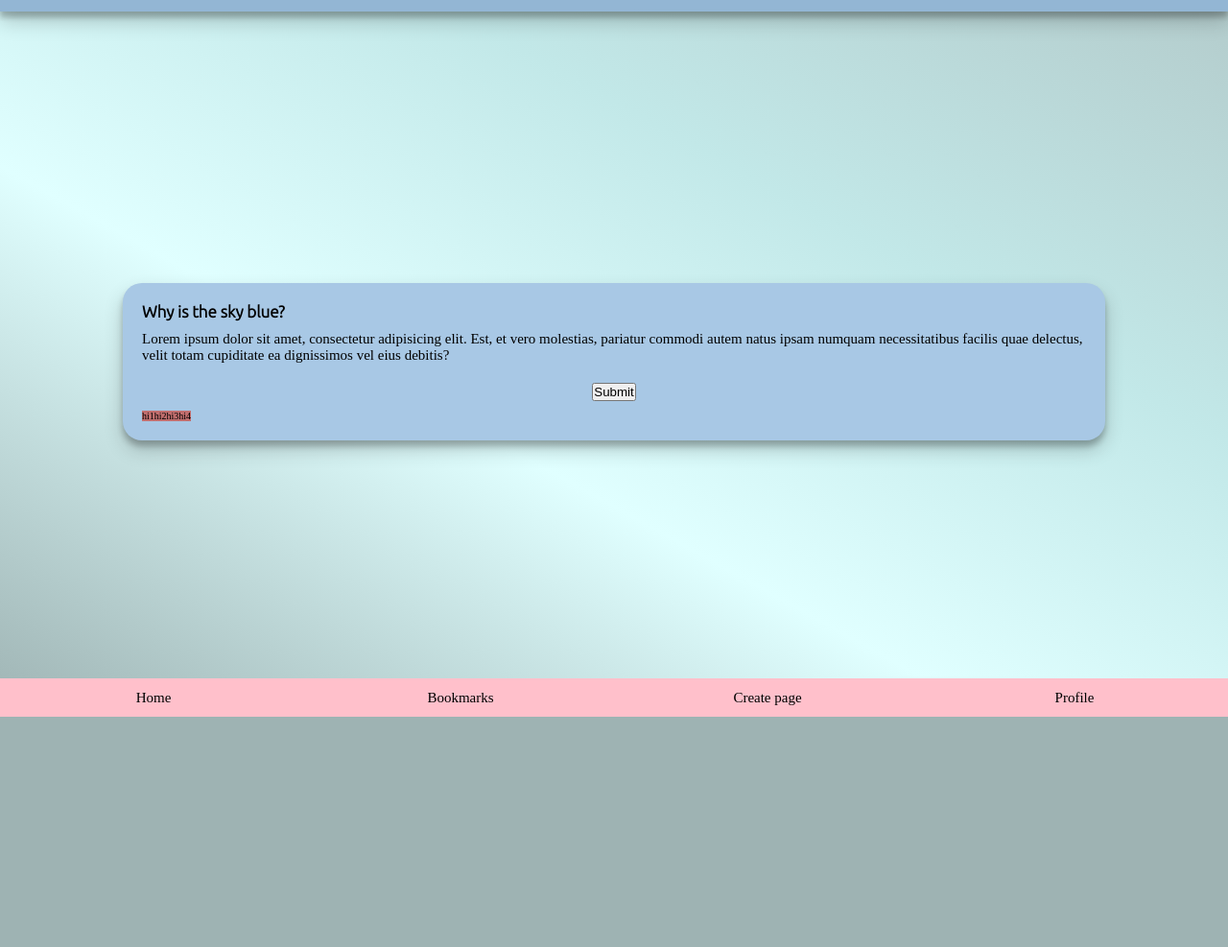
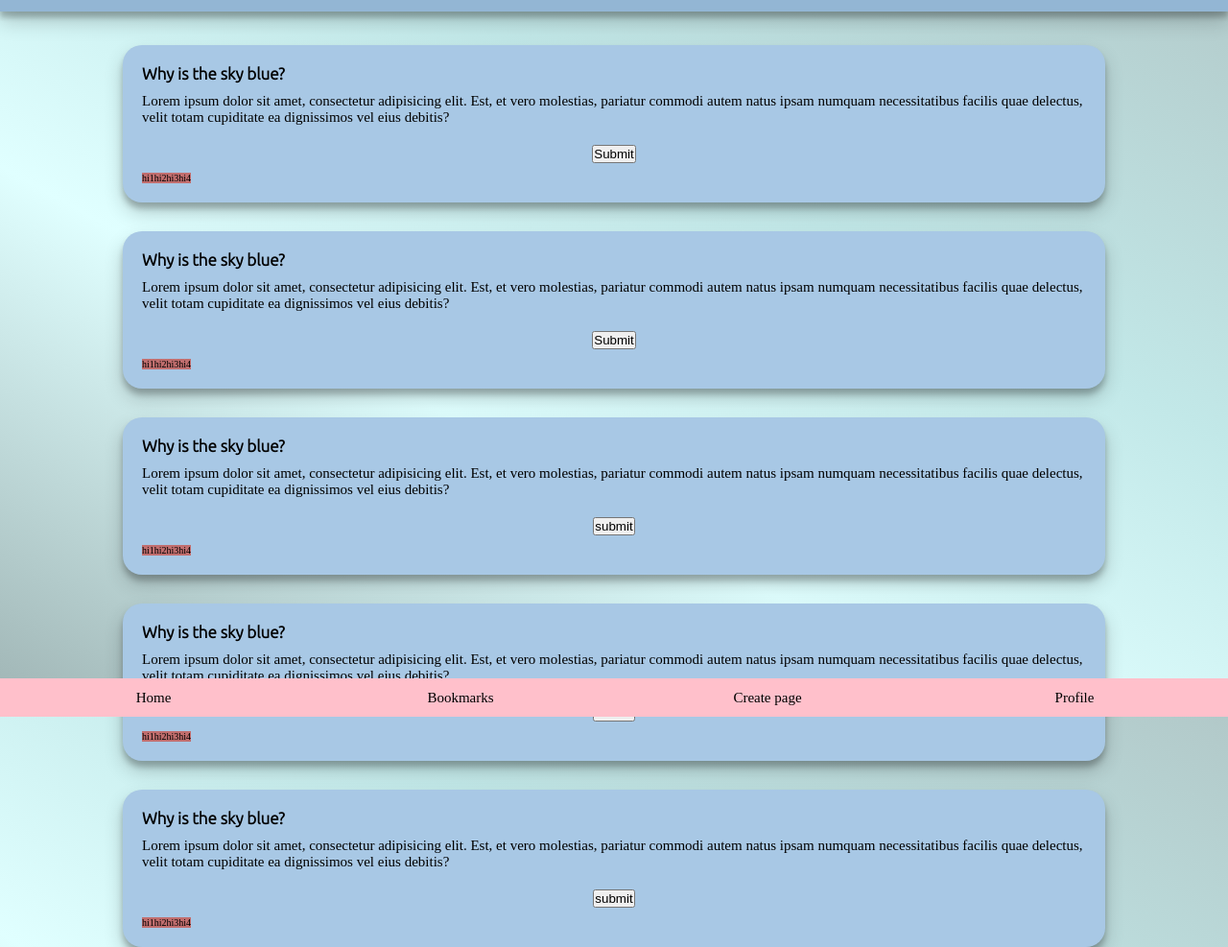
Before and after one commit to j-eick/quiz-app, a plain HTML site: page index.html in a window 1280 px wide. Shown: the part 53-1040 px from the top of the page at 96% size. Before the commit the page ends 800 px from the top, so only its background shows below. Drawn offline with Linux system fonts and the light colour scheme; a web font is replaced by a local one.

Commit message:
screen scrollable; needs improvement

```diff
--- a/css-components/main.css
+++ b/css-components/main.css
@@ -8,7 +8,9 @@
   display: flex;
   flex-direction: column;
   align-items: center;
-  justify-content: space-evenly;
+  gap: 30px;
+
+  overflow-y: roll;
 }
 
 .nav {
--- a/index.html
+++ b/index.html
@@ -38,7 +38,7 @@
           <li class="card__hashtaglist__items">hi4</li>
         </ul>
       </article>
-      <!-- <article class="card">
+      <article class="card">
         <h2 class="card__question">Why is the sky blue?</h2>
         <p class="card__text">
           Lorem ipsum dolor sit amet, consectetur adipisicing elit. Est, et vero
@@ -74,7 +74,45 @@
           <li class="card__hashtaglist__items">hi3</li>
           <li class="card__hashtaglist__items">hi4</li>
         </ul>
-      </article> -->
+      </article>
+      <article class="card">
+        <h2 class="card__question">Why is the sky blue?</h2>
+        <div></div>
+        <p class="card__text">
+          Lorem ipsum dolor sit amet, consectetur adipisicing elit. Est, et vero
+          molestias, pariatur commodi autem natus ipsam numquam necessitatibus
+          facilis quae delectus, velit totam cupiditate ea dignissimos vel eius
+          debitis?
+        </p>
+        <div class="card__submit">
+          <input type="submit" value="submit" />
+        </div>
+        <ul class="card__hashtaglist">
+          <li class="card__hashtaglist__items">hi1</li>
+          <li class="card__hashtaglist__items">hi2</li>
+          <li class="card__hashtaglist__items">hi3</li>
+          <li class="card__hashtaglist__items">hi4</li>
+        </ul>
+      </article>
+      <article class="card">
+        <h2 class="card__question">Why is the sky blue?</h2>
+        <div></div>
+        <p class="card__text">
+          Lorem ipsum dolor sit amet, consectetur adipisicing elit. Est, et vero
+          molestias, pariatur commodi autem natus ipsam numquam necessitatibus
+          facilis quae delectus, velit totam cupiditate ea dignissimos vel eius
+          debitis?
+        </p>
+        <div class="card__submit">
+          <input type="submit" value="submit" />
+        </div>
+        <ul class="card__hashtaglist">
+          <li class="card__hashtaglist__items">hi1</li>
+          <li class="card__hashtaglist__items">hi2</li>
+          <li class="card__hashtaglist__items">hi3</li>
+          <li class="card__hashtaglist__items">hi4</li>
+        </ul>
+      </article>
       <!---------------- NAV ---------------->
     </main>
     <nav class="nav">
```
